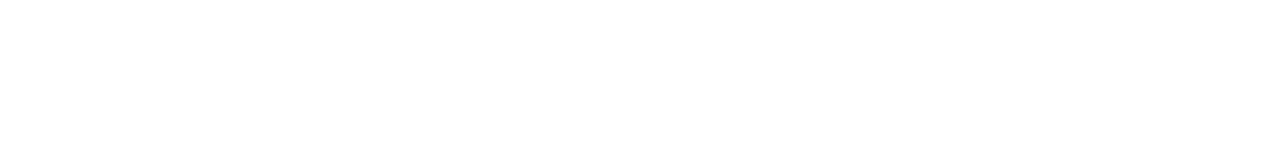
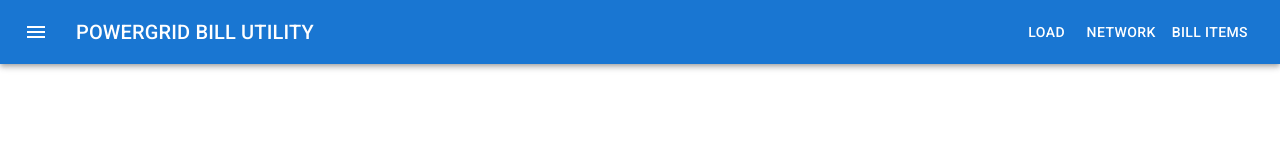
Before and after one commit to AneesMuzzafer/bill-utility, a plain HTML site: page index.html in a window 1280 px wide. Drawn offline with Linux system fonts and the light colour scheme; the site is published under a folder, as on GitHub Pages, so addresses that start at the root find nothing.

Commit message:
✨ Updated

```diff
--- a/index.html
+++ b/index.html
@@ -1 +1 @@
-<!doctype html><html lang="en"><head><meta charset="utf-8"/><link rel="icon" href="favicon.ico"/><meta name="viewport" content="width=device-width,initial-scale=1"/><meta name="theme-color" content="#000000"/><meta name="description" content="Web site created using create-react-app"/><link rel="apple-touch-icon" href="logo192.png"/><link rel="manifest" href="manifest.json"/><link rel="stylesheet" href="https://fonts.googleapis.com/css?family=Roboto:300,400,500,700&display=swap"/><link rel="stylesheet" href="https://fonts.googleapis.com/icon?family=Material+Icons"/><title>React App</title><script defer="defer" src="/static/js/main.09f49234.js"></script><link href="static/css/main.e6c13ad2.css" rel="stylesheet"></head><body><noscript>You need to enable JavaScript to run this app.</noscript><div id="root"></div></body></html>
+<!doctype html><html lang="en"><head><meta charset="utf-8"/><link rel="icon" href="favicon.ico"/><meta name="viewport" content="width=device-width,initial-scale=1"/><meta name="theme-color" content="#000000"/><meta name="description" content="Web site created using create-react-app"/><link rel="apple-touch-icon" href="logo192.png"/><link rel="manifest" href="manifest.json"/><link rel="stylesheet" href="https://fonts.googleapis.com/css?family=Roboto:300,400,500,700&display=swap"/><link rel="stylesheet" href="https://fonts.googleapis.com/icon?family=Material+Icons"/><title>React App</title><script defer="defer" src="static/js/main.09f49234.js"></script><link href="static/css/main.e6c13ad2.css" rel="stylesheet"></head><body><noscript>You need to enable JavaScript to run this app.</noscript><div id="root"></div></body></html>
```
